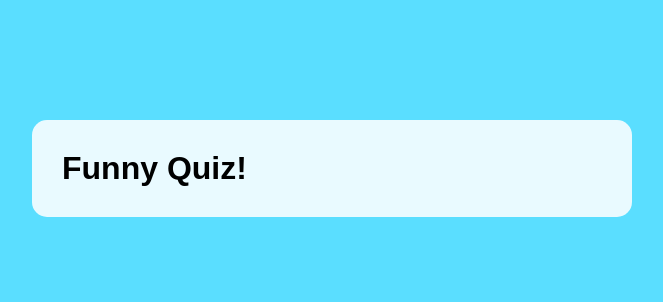
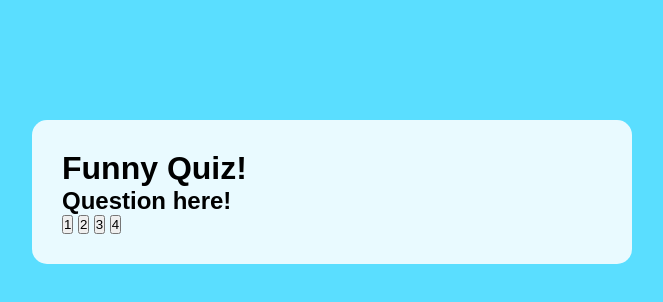
Before and after one commit to Maxwidlundstark/funny-quiz, a plain HTML site: page index.html in a window 1280 px wide. Shown: the whole page, without its empty margins (308-971 px from the left). Drawn offline with Linux system fonts and the light colour scheme.

Commit message:
adding h2 and answer buttons in html

```diff
--- a/index.html
+++ b/index.html
@@ -9,6 +9,15 @@
 <body>
     <div class="game">
         <h1>Funny Quiz!</h1>
+        <div class="quiz">
+            <h2 id="question">Question here!</h2>
+            <div id="answer-buttons">
+                <button class="btn">1</button>
+                <button class="btn">2</button>
+                <button class="btn">3</button>
+                <button class="btn">4</button>
+            </div>
+        </div>
     </div>
     <script src="assets/js/script.js"></script>
 </body>
```
